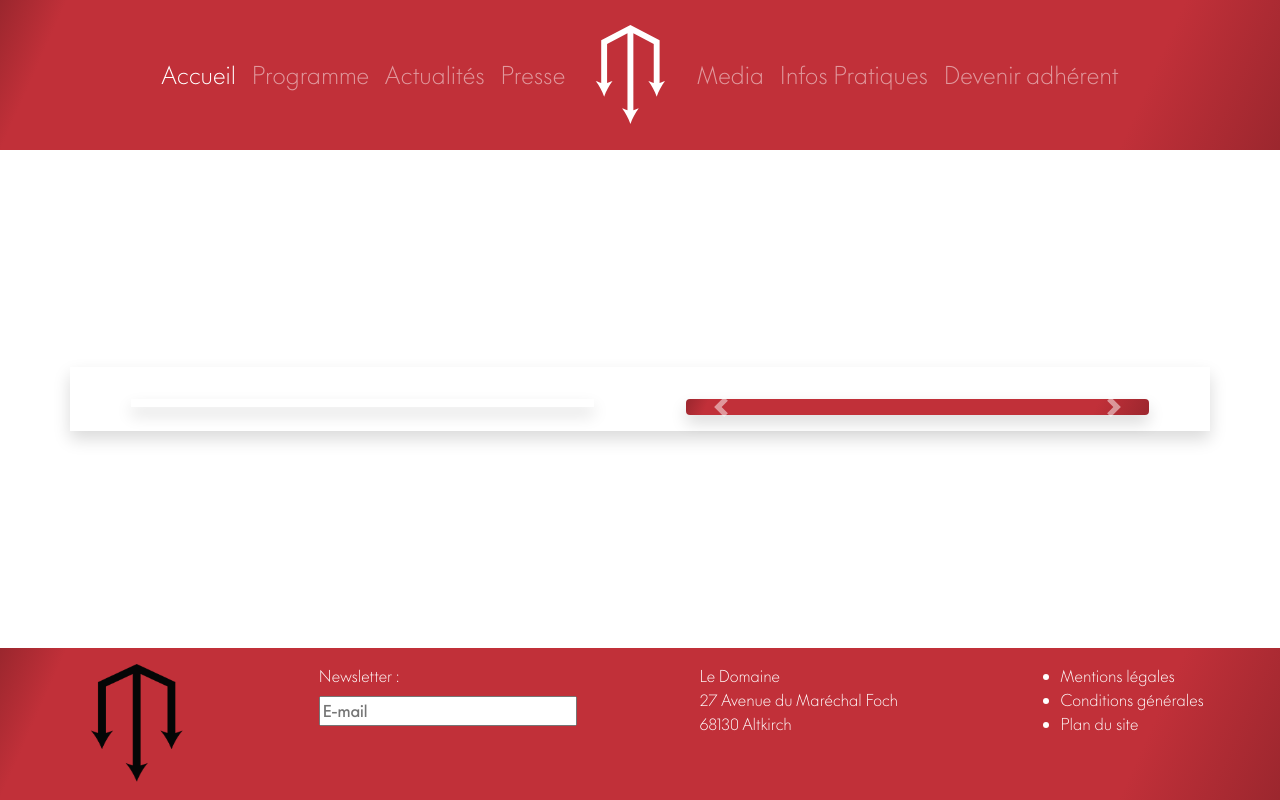
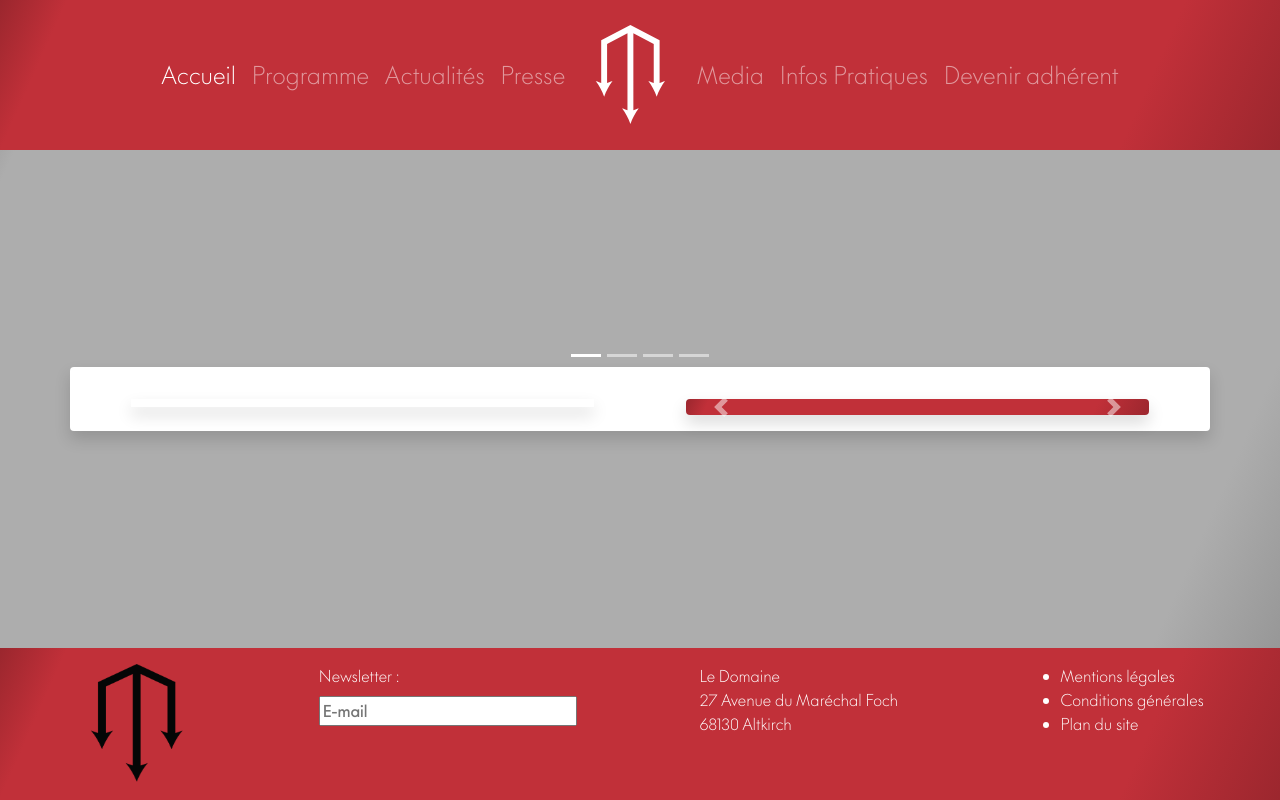
Before and after one commit to tet0fyl/Domaine, a PHP site: page / in a window 1280 px wide. Run offline with PHP 8.4, Linux system fonts and the light colour scheme; data that the repository does not hold is empty.

Commit message:
change background color

```diff
--- a/ressources/styles/styles.css
+++ b/ressources/styles/styles.css
@@ -30,6 +30,9 @@ body{
     margin: 0;
     font-family: VFutura;
     font-weight: 100;
+    background: -webkit-linear-gradient(156deg, #000000 -50%, #adadad 12%,#adadad 95%, #000000 120%) !important;
+    background: -moz-linear-gradient(156deg, #000000 -50%, #adadad 12%,#adadad 95%, #000000 120%) !important;
+    background: -o-linear-gradient(156deg, #000000 -50%, #adadad 12%,#adadad 95%, #000000 120%) !important;
 }
 
 textarea{
--- a/views/header.php
+++ b/views/header.php
@@ -57,4 +57,4 @@
                 </div>
             </nav>
 		</header>
-		<main class="container shadow mt-2 pt-3 mb-2 pb-3">
+		<main class="container shadow mt-2 pt-3 mb-2 pb-3 rounded" style="background-color: white">
```
